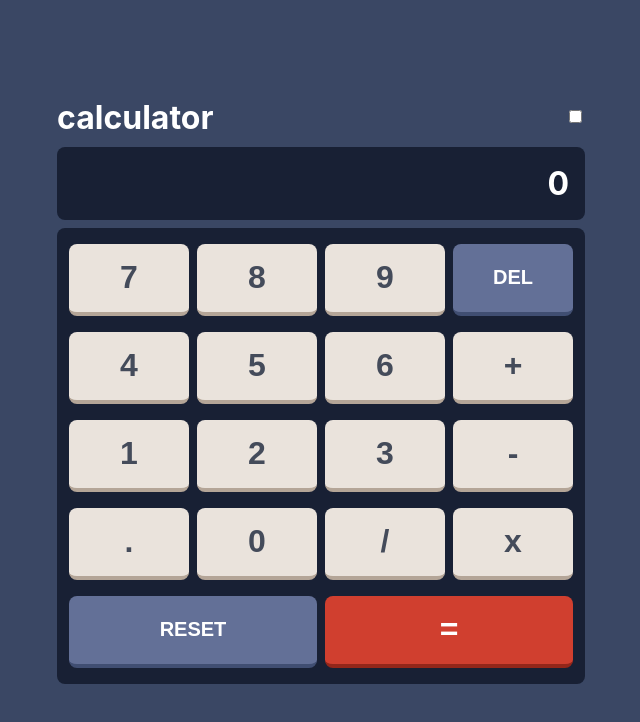
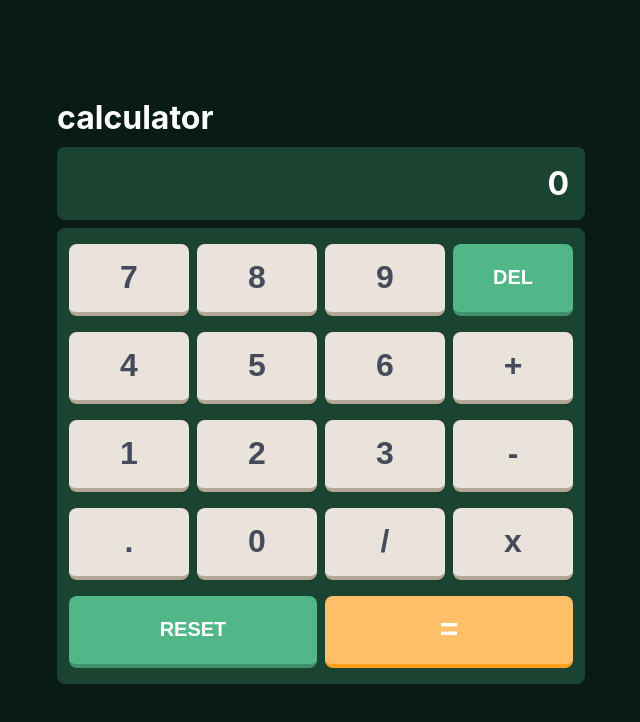
Before and after one commit to stuartkaija/calculator, a React (Create React App) app: page / in a window 1280 px wide. Shown: the top 722 px of the page, without its empty margins (319-959 px from the left). Built offline with nearby package versions, Linux system fonts and the light colour scheme; the HTML template or start-up script is replaced by a standard one.

Commit message:
updated colors, readme, cleaned up code

```diff
--- a/src/components/Controls/Controls.scss
+++ b/src/components/Controls/Controls.scss
@@ -7,7 +7,7 @@
     padding: 0.5rem;
     height: 75%;
     border-radius: 0.5rem;
-    background-color: $color-background3;
+    background-color: $color-background2;
     color: $color-text2;
 
     &__button {
@@ -22,6 +22,8 @@
 
         &:active {
             background-color: $color-key6;
+            border-bottom: none;
+
         }
 
         &--delete {
@@ -33,6 +35,8 @@
 
             &:active {
                 background-color: $color-key2;
+                border-bottom: none;
+
             }
         }
 
@@ -45,6 +49,7 @@
 
             &:active {
                 background-color: $color-key2;
+                border-bottom: none;
             }
         }
 
@@ -55,6 +60,7 @@
             color: $color-text2;
 
             &:active {
+                background-color: $color-key4;
                 border-bottom: none;
             }
         }
--- a/src/components/Display/Display.scss
+++ b/src/components/Display/Display.scss
@@ -8,7 +8,7 @@
     border-radius: 0.5rem;
     padding-right: 1rem;
     margin-bottom: 0.5rem;
-    background-color: $color-background3;
+    background-color: $color-background2;
     color: $color-text2;
 
 }
--- a/src/components/Header/Header.jsx
+++ b/src/components/Header/Header.jsx
@@ -5,10 +5,11 @@ const Header = () => {
     return (
         <header className='header'>
             <h1 className='header__title'>calculator</h1>
-            <label className='header__switch'>
+            {/* below is for development of light/dark mode switch */}
+            {/* <label className='header__switch'>
                 <input className='header__input-hidden' type="checkbox" />
                 <span className='header__slider'></span>
-            </label>
+            </label> */}
         </header>
     )
 }
--- a/src/styles/partials/_variables.scss
+++ b/src/styles/partials/_variables.scss
@@ -3,14 +3,13 @@
 $desktop-breakpoint: 40rem;
 
 // dark mode colors
-$color-background1:  hsl(222, 26%, 31%);
-$color-background2: hsl(223, 31%, 20%);
-$color-background3: hsl(224, 36%, 15%);
+$color-background1:  #081c15;
+$color-background2: #1b4332;
 
-$color-key1: hsl(225, 21%, 49%);
-$color-key2: hsl(224, 28%, 35%);
-$color-key3: hsl(6, 63%, 50%);
-$color-key4: hsl(6, 70%, 34%);
+$color-key1: #52b788;
+$color-key2: #40916c;
+$color-key3: #ffbf69;
+$color-key4: #ff9f1c;
 $color-key5: hsl(30, 25%, 89%);
 $color-key6: hsl(28, 16%, 65%);
 
@@ -19,16 +18,16 @@ $color-text2: hsl(0, 0, 100%);
 
 // light mode colors
 
-$color-light-background1:  hsl(0, 0%, 90%);
-$color-light-background2: hsl(0, 5%, 81%);
-$color-light-background3: hsl(0, 0%, 93%);
+// $color-light-background1:  hsl(0, 0%, 90%);
+// $color-light-background2: hsl(0, 5%, 81%);
+// $color-light-background3: hsl(0, 0%, 93%);
 
-$color-light-key1: hsl(185, 42%, 37%);
-$color-light-key2: hsl(185, 58%, 25%);
-$color-light-key3: hsl(25, 98%, 40%);
-$color-light-key4: hsl(25, 99%, 27%);
-$color-light-key5: hsl(45, 7%, 89%);
-$color-light-key6: hsl(35, 11%, 61%);
+// $color-light-key1: hsl(185, 42%, 37%);
+// $color-light-key2: hsl(185, 58%, 25%);
+// $color-light-key3: hsl(25, 98%, 40%);
+// $color-light-key4: hsl(25, 99%, 27%);
+// $color-light-key5: hsl(45, 7%, 89%);
+// $color-light-key6: hsl(35, 11%, 61%);
 
-$color-light-text1: hsl(60, 10%, 19%);
-$color-light-text2: hsl(0, 0, 100%);
+// $color-light-text1: hsl(60, 10%, 19%);
+// $color-light-text2: hsl(0, 0, 100%);
```
Also changed, not shown: src/App.jsx (+7 -7 lines), 1 other file (tests, documents, lock files or other folders).
